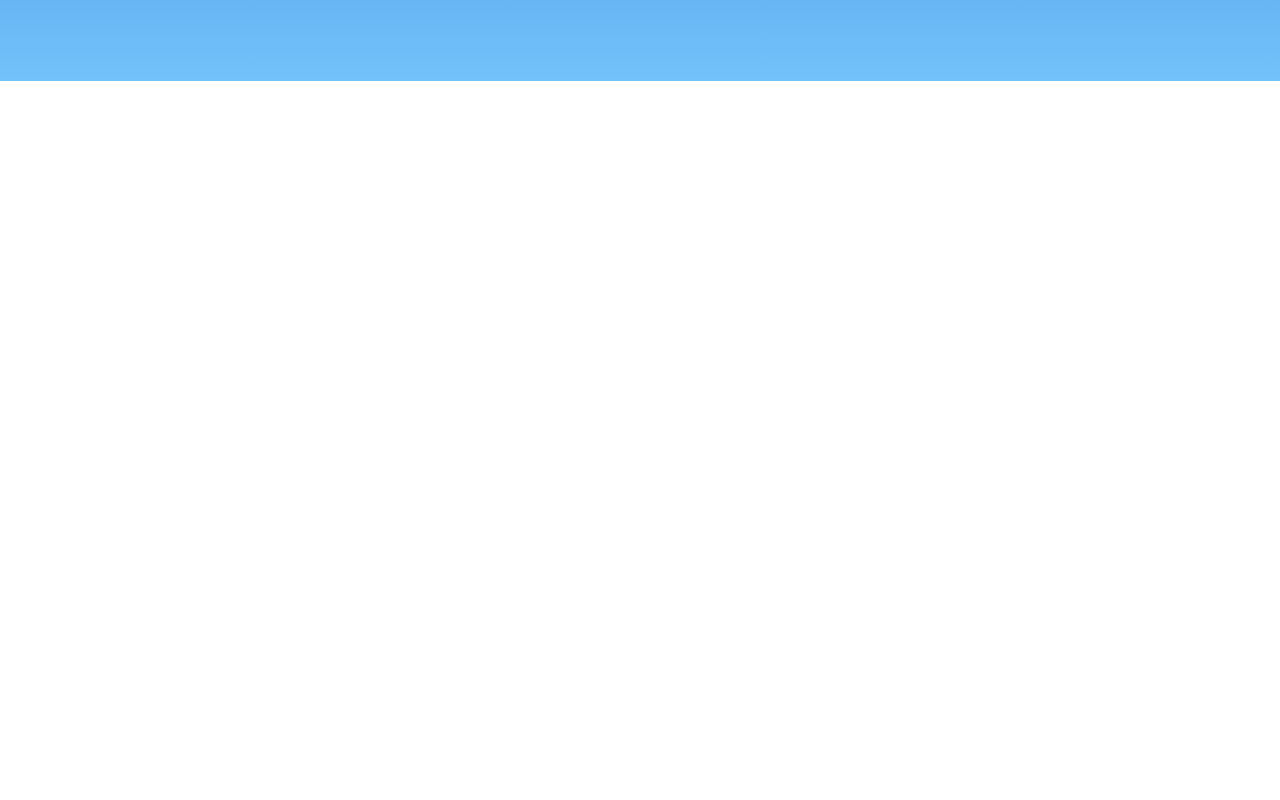
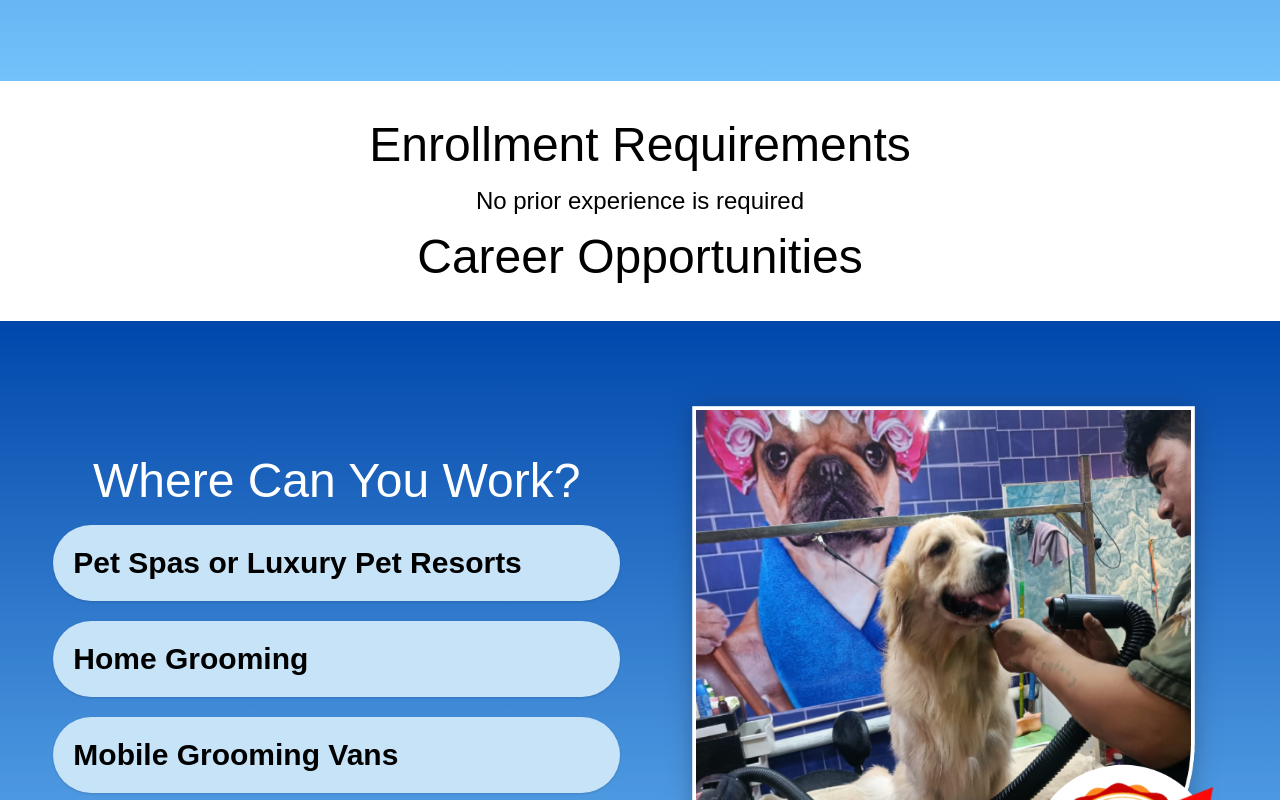
Before and after one commit to sumonDev9/PetGroomingPromo, a React (Vite) app: page / in a window 1280 px wide. Shown: the part 5480-6280 px from the top of the page. Before the commit the page ends 5561 px from the top, so only its background shows below. Built offline with nearby package versions, Linux system fonts and the light colour scheme; a web font is replaced by a local one.

Commit message:
full complete

```diff
--- a/src/components/CourseOfferings.jsx
+++ b/src/components/CourseOfferings.jsx
@@ -8,7 +8,7 @@ import GroupBook from '../assets/GroupBook.png'
 
 const CourseOfferings = () => {
     return (
-        <div className='bg-gradient-to-b from-[#0047AB] to-[#73C2FB] pt-14 pb-24 mt-0 min-h-screen'>
+        <div className='bg-gradient-to-b from-[#0047AB] to-[#73C2FB] pt-14 pb-24 mb-10 min-h-screen'>
             {/* heading */}
            <h1 className='pet-text text-white text-xl lg:text-4xl  max-w-[850px] mx-auto text-center'>
             We offer multiple course options based on skill levels. Our course fees vary based on the program selected.
--- a/src/pages/Home.jsx
+++ b/src/pages/Home.jsx
@@ -6,11 +6,11 @@ import OurProcesse from '../components/OurProcesse';
 import CourseModules from '../components/CourseModules';
 import CourseMethodology from '../components/CourseMethodology';
 import CourseOfferings from '../components/CourseOfferings';
-// import Happygraduates from '../components/Happygraduates';
-// import FaqPetWelcome from '../components/FaqPetWelcome';
-// import EarningOpportunityBanner from '../components/EarningOpportunityBanner';
-// import CertificatePerson from '../components/CertificatePerson';
-// import CareerOpportunitySection from '../components/CareerOpportunitySection';
+import Happygraduates from '../components/Happygraduates';
+import FaqPetWelcome from '../components/FaqPetWelcome';
+import EarningOpportunityBanner from '../components/EarningOpportunityBanner';
+import CertificatePerson from '../components/CertificatePerson';
+import CareerOpportunitySection from '../components/CareerOpportunitySection';
 
 const Home = () => {
     return (
@@ -22,11 +22,11 @@ const Home = () => {
           <CourseModules />
           <CourseMethodology />
           <CourseOfferings />
-          {/* <CareerOpportunitySection />
+          <CareerOpportunitySection />
           <Happygraduates />
           <FaqPetWelcome />
           <CertificatePerson />
-          <EarningOpportunityBanner /> */}
+          <EarningOpportunityBanner />
         </div>
     );
 };
```
